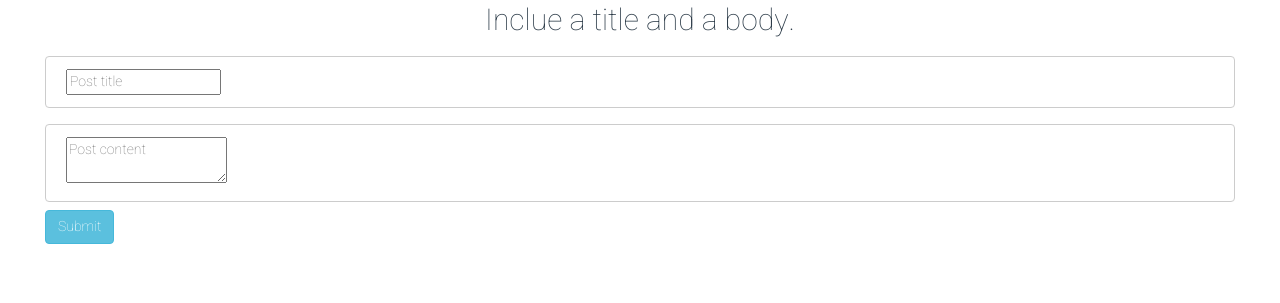
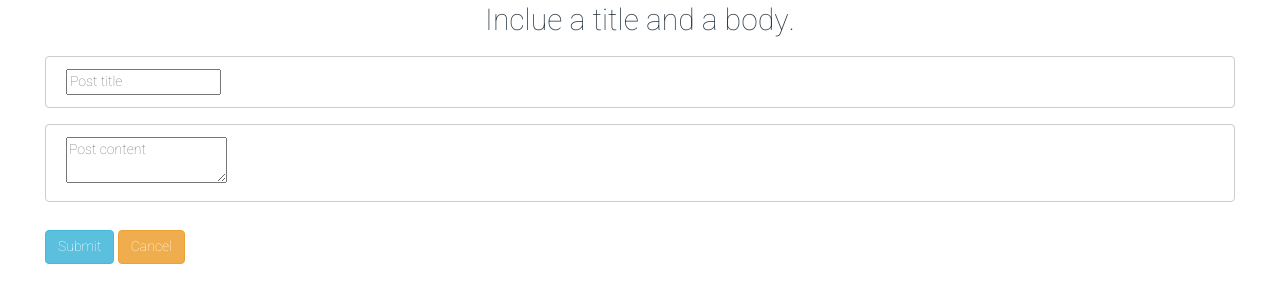
Before and after one commit to sarahkcaplan/blog-short-for-weblog, a Python web app: template templates/newpost.html in a window 1280 px wide. Shown: the part 179-482 px from the top of the page. Run offline with Jinja, Linux system fonts and the light colour scheme; the template is opened without the code that fills it, so the values that code supplies are empty.

Commit message:
Added Cancel button to New Post

```diff
--- a/templates/newpost.html
+++ b/templates/newpost.html
@@ -19,8 +19,10 @@
 					<textarea placeholder="Post content" name="content">{{content}}</textarea>
 				</div>
 				{{error}}
-				<div>
-					<input type="submit" class="btn btn-info" role="button">
+				<br>
+				<br>
+				<input type="submit" class="btn btn-info" role="button">
+				<a href="/blog/" class="btn btn-warning" role="button">Cancel</a>
 				</form>
 			</div>
 		</div>
```
